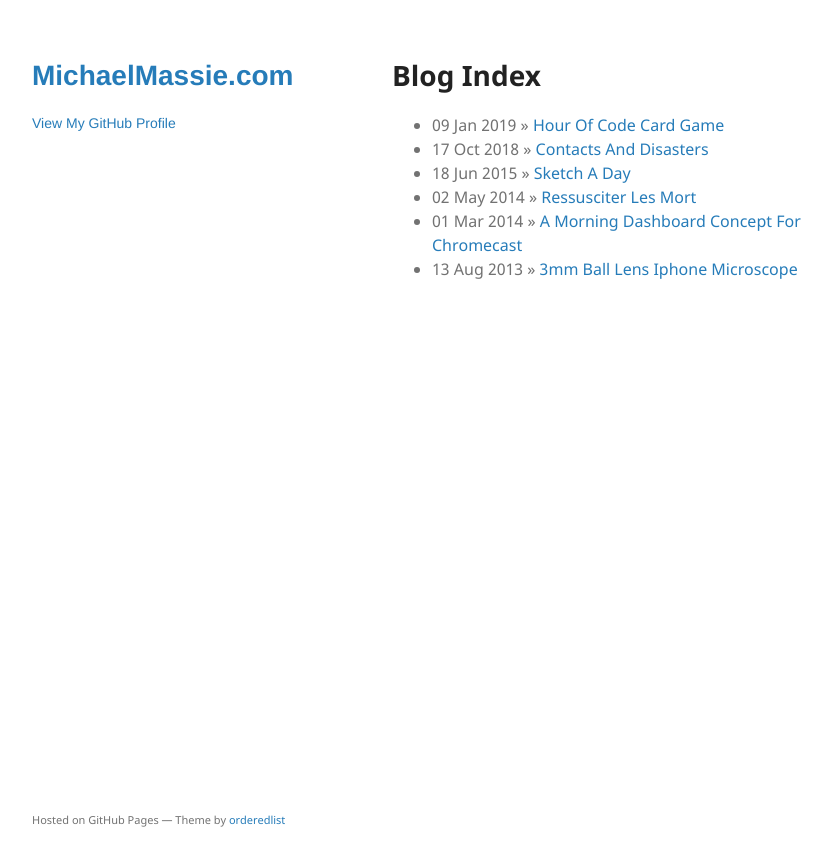
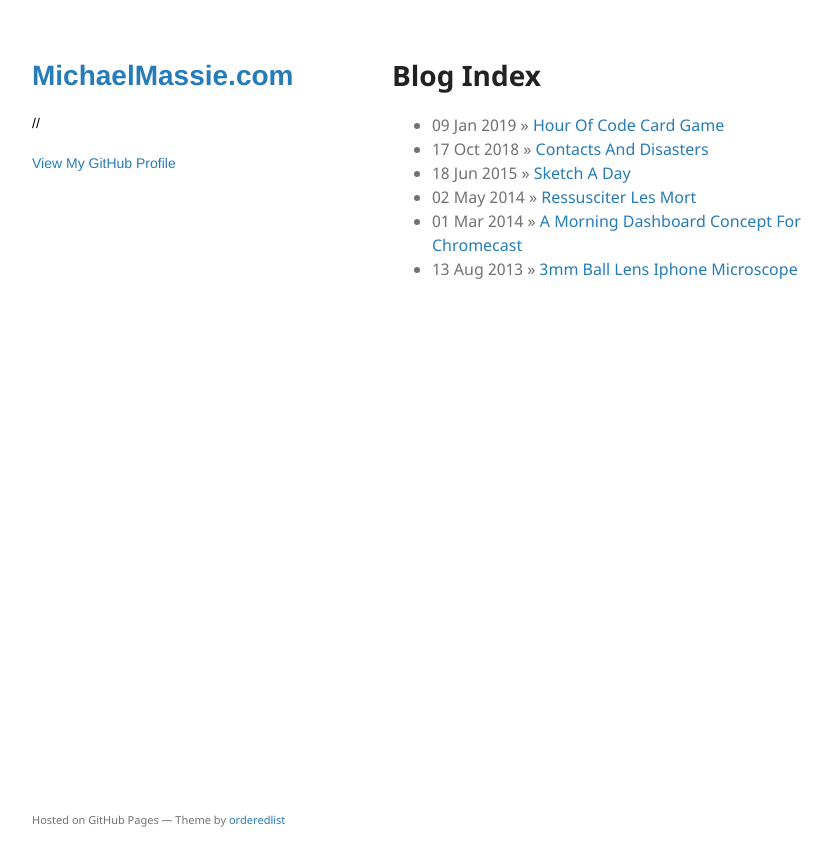
Before and after one commit to mmassie/mmassie.github.io, a Jekyll site: the page built from blog/index.html, in a window 1280 px wide. Shown: the top 866 px of the page, without its empty margins (178-1010 px from the left). Built offline with Jekyll 4.4.1, drawn with Linux system fonts in a browser that asks for light colours; the repository's description, which GitHub fills in, is left out.

Commit message:
commented out Site Description

```diff
--- a/_layouts/default.html
+++ b/_layouts/default.html
@@ -20,7 +20,7 @@
           <img src="{{site.logo | relative_url}}" alt="Logo" />
         {% endif %}
 
-        <p>{{ site.description | default: site.github.project_tagline }}</p>
+        //<p>{{ site.description | default: site.github.project_tagline }}</p>
 
         {% if site.github.is_project_page %}
         <p class="view"><a href="{{ site.github.repository_url }}">View the Project on GitHub <small>{{ site.github.repository_nwo }}</small></a></p>
```
